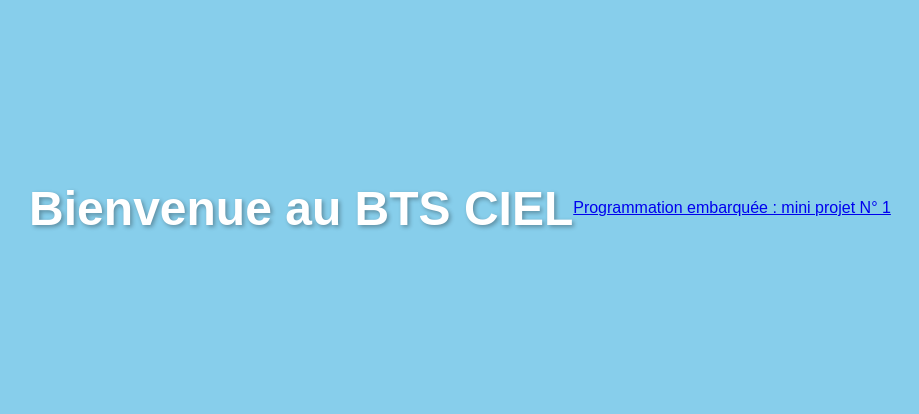
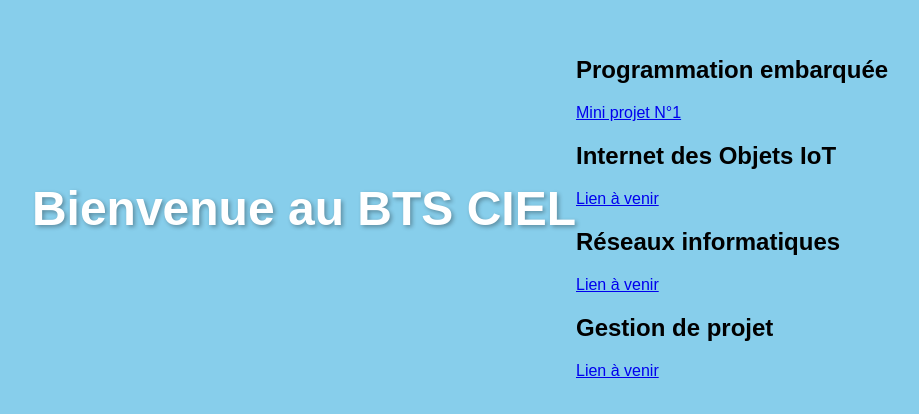
Before and after one commit to DJILI-K/BTS-CIEL, a plain HTML site: page index.html in a window 1280 px wide. Shown: the part 192-606 px from the top of the page, without its empty margins (180-1099 px from the left). Drawn offline with Linux system fonts and the light colour scheme.

Commit message:
Update index.html
V1

```diff
--- a/index.html
+++ b/index.html
@@ -8,9 +8,28 @@
 <body>
   <h1>Bienvenue au BTS CIEL</h1>
 
-  <p> <a href="https://github.com/DJILI-K/Mini-projet-1-E" target="_blank">
-      Programmation embarquée : mini projet N° 1
-    </a>
-  </p>
+  <div class="container">
+    <div class="box">
+      <h2>Programmation embarquée</h2>
+      <a href="https://github.com/DJILI-K/Mini-projet-1-E" target="_blank">
+        Mini projet N°1
+      </a>
+    </div>
+
+    <div class="box">
+      <h2>Internet des Objets IoT</h2>
+      <a href="#">Lien à venir</a>
+    </div>
+
+    <div class="box">
+      <h2>Réseaux informatiques</h2>
+      <a href="#">Lien à venir</a>
+    </div>
+
+    <div class="box">
+      <h2>Gestion de projet</h2>
+      <a href="#">Lien à venir</a>
+    </div>
+  </div>
 </body>
 </html>
```
